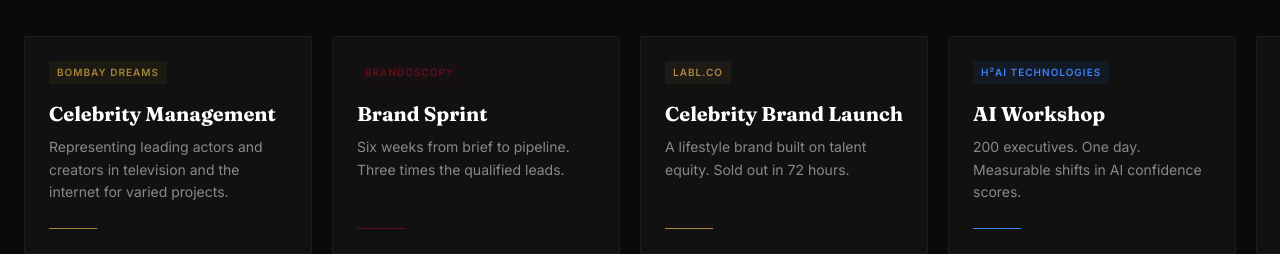
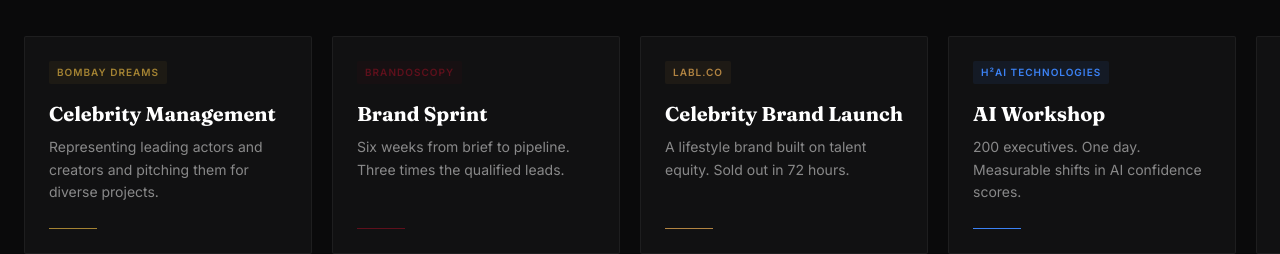
Before and after one commit to markoholics/cee, a Next.js app: page / in a window 1280 px wide. Shown: the part 6201-6455 px from the top of the page. Built offline with nearby package versions, Linux system fonts and the light colour scheme.

Commit message:
copy: revise Celebrity Management tile caption

```diff
--- a/src/components/home/MomentsRail.tsx
+++ b/src/components/home/MomentsRail.tsx
@@ -7,7 +7,7 @@ const moments = [
   {
     id: 1,
     label: 'Celebrity Management',
-    caption: 'Representing leading actors and creators in television and the internet for varied projects.',
+    caption: 'Representing leading actors and creators and pitching them for diverse projects.',
     house: 'Bombay Dreams',
     houseColor: '#a48333',
   },
```
